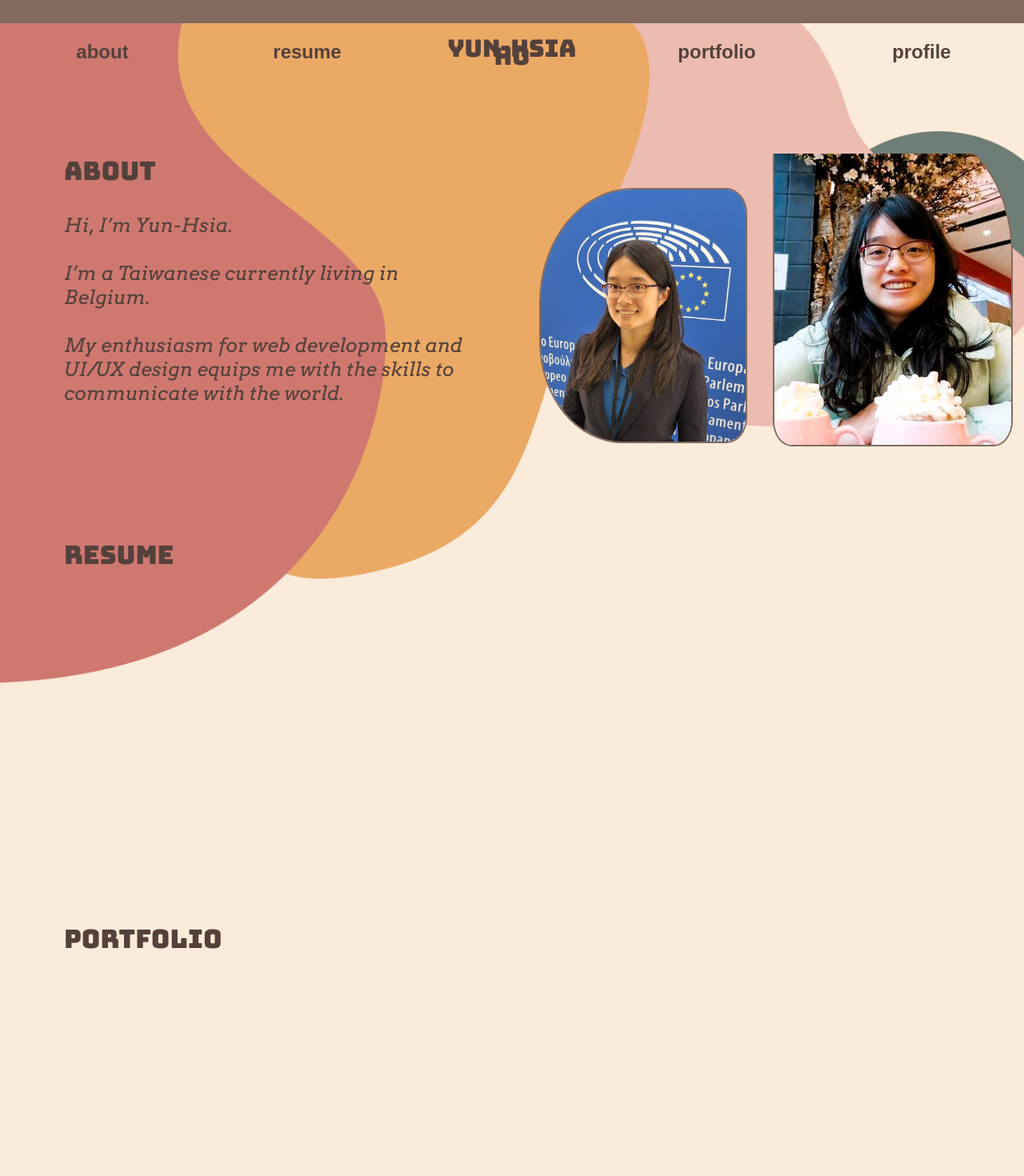
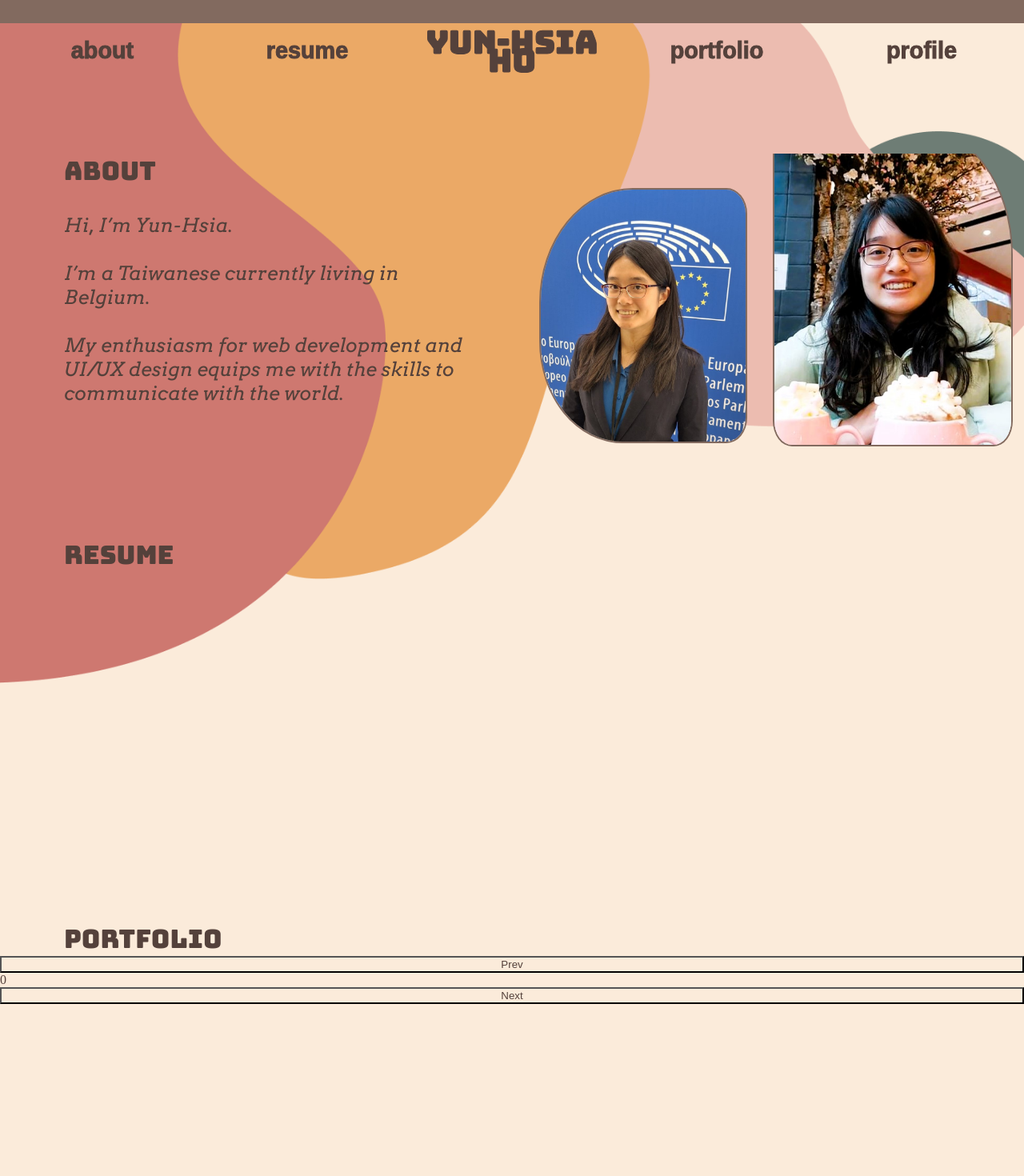
Before and after one commit to yunhsiaho/personal-site, a React (Create React App) app: page / in a window 1280 px wide. Shown: the top 1470 px of the page at 80% size. Built offline with nearby package versions, Linux system fonts and the light colour scheme; a web font is replaced by a local one.

Commit message:
add carousel to portfolio failed

```diff
--- a/src/App.css
+++ b/src/App.css
@@ -99,24 +99,29 @@ h1{
 }
 .navbar-container{
     position: absolute;
-    top: 2.5rem;
+    top: 1.6rem;
     display: flex;
     justify-content:space-around;
     text-align: center;
     background-color: transparent;
 }
 .navbar-container a{
-    font-size: 1.5rem;
+    font-size: 1.8rem;
+    -webkit-text-stroke:1px #54413B;
+}
+
+
+.navbar-container a p{
+    font-size: 2.5rem;
 }
 
 .navbar-container a p:first-child{
-    font-size: 30px;
     margin-bottom: -30px;
 }
-.navbar-container a p:last-child{
+/* .navbar-container a p:last-child{
     font-size: 30px;
 
-}
+} */
 
 /* about */
 .about-container{
--- a/src/components/portfolio.jsx
+++ b/src/components/portfolio.jsx
@@ -1,9 +1,69 @@
-import React from 'react'
+import React from 'react';
+// Required Core Stylesheet
+import '../../node_modules/@glidejs/glide/src/assets/sass/glide.core.scss';
+// Optional Theme Stylesheet
+// import 'node_modules\@glidejs\glide\src\assets\sass\glide.theme.scss';
+// import Glide from '@glidejs/glide';
+// new Glide('.glide').mount();
+
 
 const Portfolio = () => {
+  // const path = require('path');
+// point the path to node modules
+// module.exports = {
+//     // other webpack config settings...
+//     resolve: {
+//         alias: {
+//             '@glidejs/glide/src/assets/sass': path.resolve(__dirname, 'node_modules/@glidejs/glide/src/assets/sass')
+//         }
+//     }
+// };
+// sass loader
+// module.exports = {
+//   // other webpack config settings...
+//   module: {
+//       rules: [
+//           {
+//               test: /\.s[ac]ss$/i,
+//               use: [
+//                   'style-loader',
+//                   'css-loader',
+//                   'sass-loader',
+//               ],
+//           },
+//       ],
+//   },
+// };
+
+
+  // new Glide(".glide", {
+  //   peek: 50,
+  //   perView: 2,
+  //   type: "carousel"
+  // }).mount();
+
   return (
     <div className="portfolio-container container">
             <h1 className='bungee-regular'>portfolio</h1>
+            <div class="glide">
+        <div class="glide__arrows" data-glide-el="controls">
+          <button class="glide__arrow glide__arrow--left" data-glide-dir="<">
+            Prev
+          </button>
+        </div>
+        <div class="glide__track" data-glide-el="track">
+          <ul class="glide__slides">
+            <li class="glide__slide">0</li>
+            <li class="glide__slide">1</li>
+            <li class="glide__slide">2</li>
+          </ul>
+        </div>
+        <div class="glide__arrows" data-glide-el="controls">
+          <button class="glide__arrow glide__arrow--right" data-glide-dir=">">
+            Next
+          </button>
+        </div>
+      </div>
     </div>
   )
 }
```
Also changed, not shown: package.json (+7 -0 lines), src/components/home.jsx (line endings or trailing spaces), 2 other files (tests, documents, lock files or other folders).
